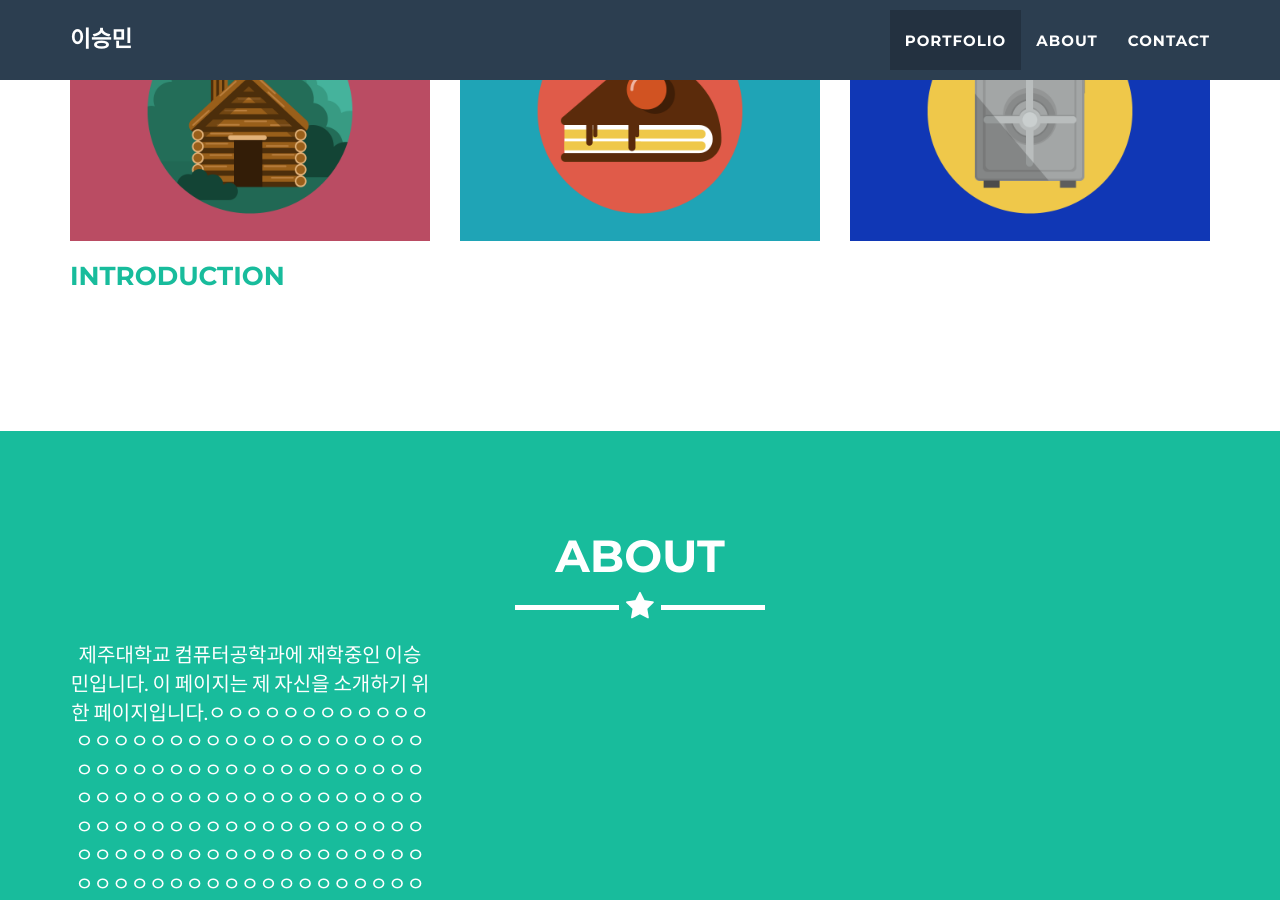
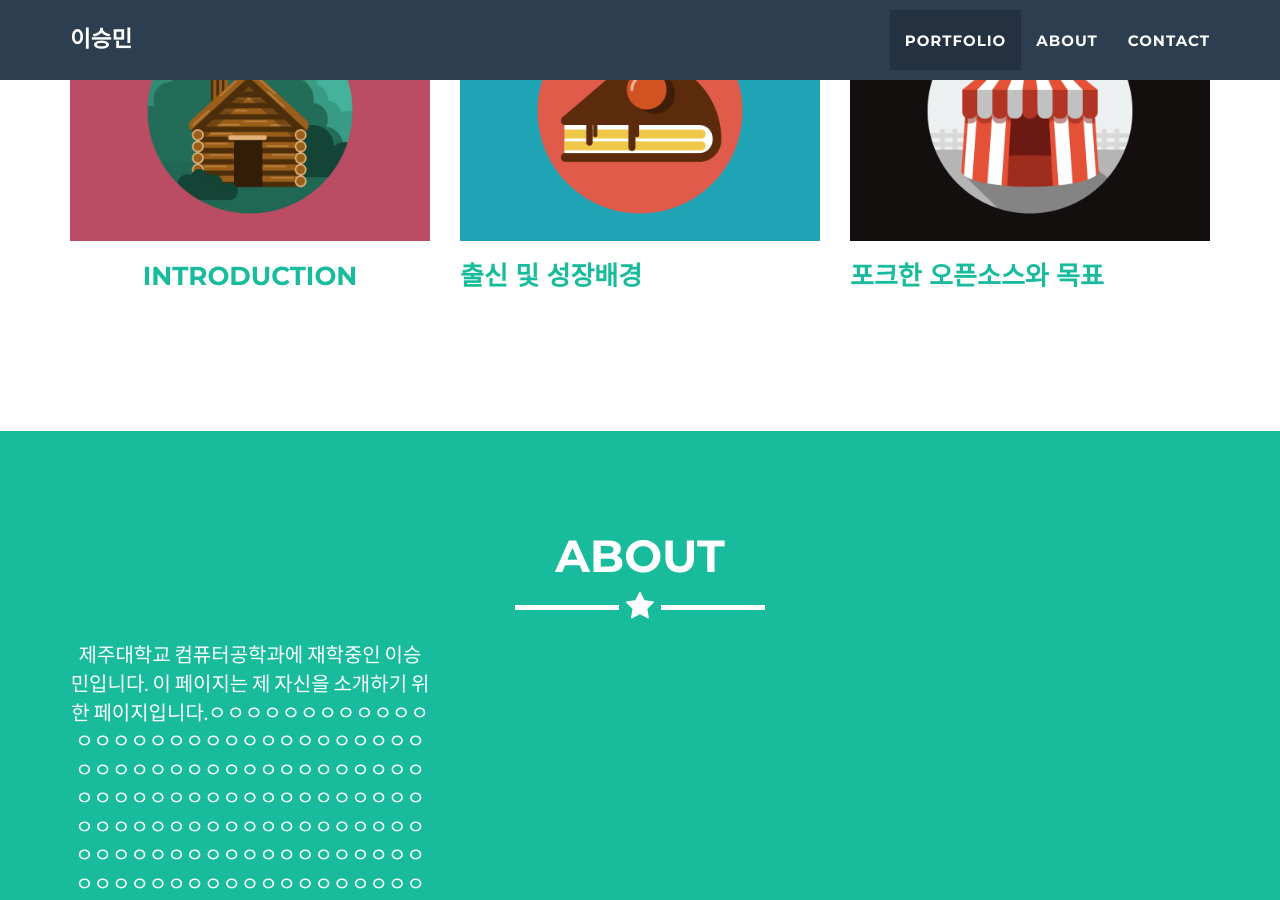
Before and after one commit to smlee5270/smlee5270.github.io, a Jekyll site: the page built from _posts/2014-07-18-project-1.markdown, in a window 1280 px wide and 900 px high, scrolled down 1004 px. Built offline with Jekyll 4.4.1, drawn with Linux system fonts in a browser that asks for light colours.

Commit message:
ㄹㄹㄹㄹㄹ

```diff
--- a/_includes/portfolio_grid.html
+++ b/_includes/portfolio_grid.html
@@ -10,36 +10,38 @@
             </div>
             <div class="row">
                    <div class="col-sm-4 portfolio-item">
-                        <a href="#portfolioModal-5" class="portfolio-link" data-toggle="modal">
+                        <a href="#portfolioModal-1" class="portfolio-link" data-toggle="modal">
                             <div class="caption">
                                 <div class="caption-content">
                                     <i class="fa fa-search-plus fa-3x"></i>
                                 </div>
                             </div>
                             <img src="img/portfolio/cabin.png" class="img-responsive" alt="image-alt">
-                            <h3>Introduction</h3>
+                            <center><h3>Introduction</h3></center>
                         </a>
                     </div>
 
                 <div class="col-sm-4 portfolio-item">
-                        <a href="#portfolioModal-5" class="portfolio-link" data-toggle="modal">
+                        <a href="#portfolioModal-2" class="portfolio-link" data-toggle="modal">
                             <div class="caption">
                                 <div class="caption-content">
                                     <i class="fa fa-search-plus fa-3x"></i>
                                 </div>
                             </div>
                             <img src="img/portfolio/cake.png" class="img-responsive" alt="image-alt">
+                            <h3>출신 및 성장배경</h3>
                         </a>
                     </div>
 
                 <div class="col-sm-4 portfolio-item">
-                        <a href="#portfolioModal-5" class="portfolio-link" data-toggle="modal">
+                        <a href="#portfolioModal-3" class="portfolio-link" data-toggle="modal">
                             <div class="caption">
                                 <div class="caption-content">
                                     <i class="fa fa-search-plus fa-3x"></i>
                                 </div>
                             </div>
-                            <img src="img/portfolio/safe.png" class="img-responsive" alt="image-alt">
+                            <img src="img/portfolio/circus.png" class="img-responsive" alt="image-alt">
+                            <h3>포크한 오픈소스와 목표</h3>
                         </a>
                     </div>
 
```
